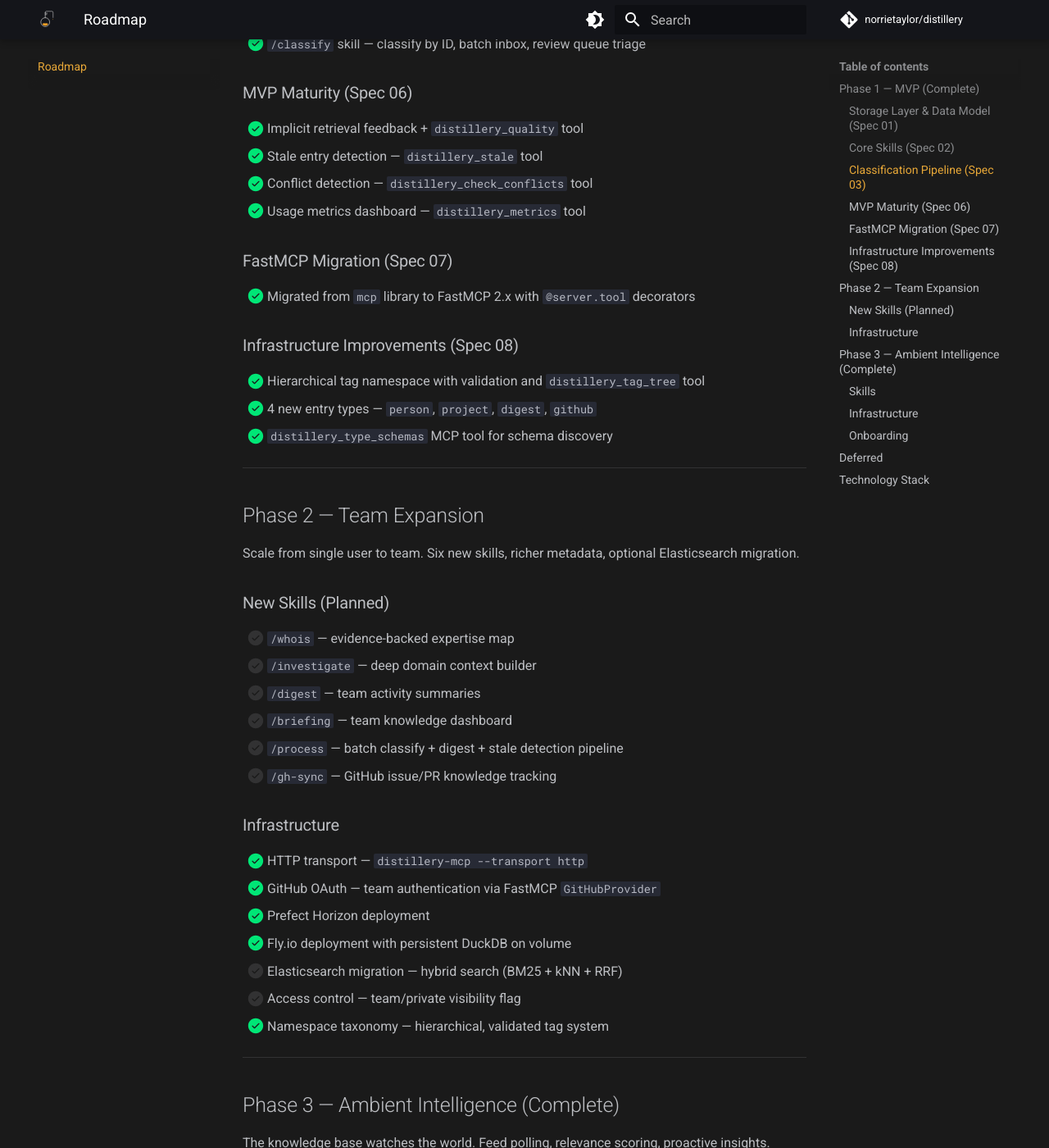
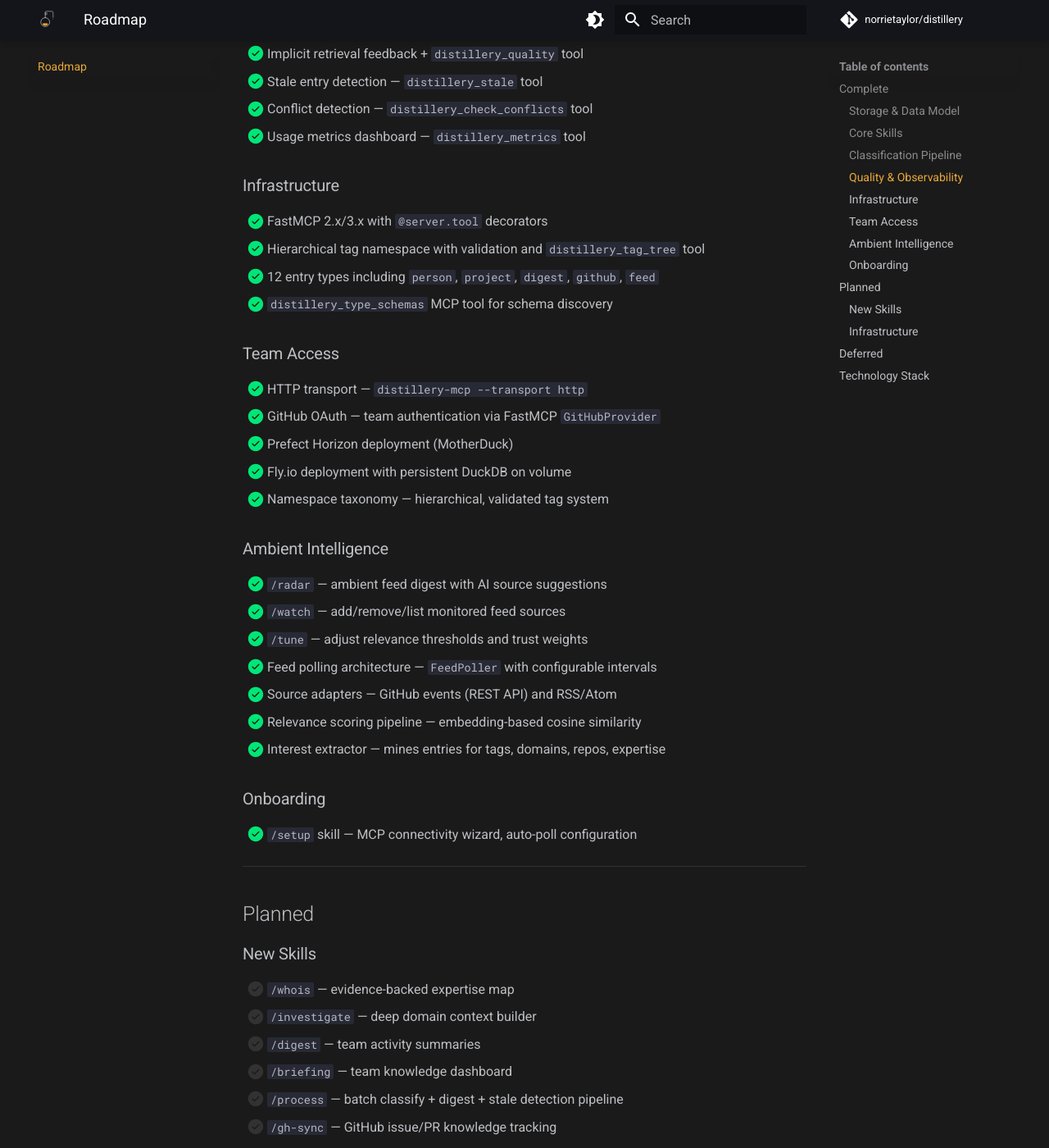
Before and after one commit to norrietaylor/distillery, an MkDocs documentation site: the page built from docs/roadmap.md, in a window 1280 px wide and 1400 px high, scrolled down 1019 px. Shown: the whole window at 82% size. Built offline with MkDocs 1.6.1 and Material for MkDocs 9.7.7, drawn with Linux system fonts in a browser that asks for light colours; comment, search, counter and statistics services are not loaded; some of the changed text lies outside the part shown.

Commit message:
docs: simplify roadmap — remove phase numbers and spec references
Reorganized into Complete, Planned, and Deferred sections.

Co-Authored-By: Claude Opus 4.6 (1M context) <noreply@anthropic.com>

```diff
--- a/docs/roadmap.md
+++ b/docs/roadmap.md
@@ -1,19 +1,17 @@
 # Roadmap
 
-## Phase 1 — MVP (Complete)
+## Complete
 
-The foundation: storage layer, 6 core skills, classification pipeline.
-
-### Storage Layer & Data Model (Spec 01)
+### Storage & Data Model
 - [x] `Entry` data model with structured metadata and type-specific extensions
 - [x] `DistilleryStore` protocol — async storage abstraction enabling backend migration
 - [x] DuckDB backend with VSS extension and HNSW index (cosine similarity)
 - [x] Configurable embedding providers (Jina v3 default, OpenAI adapter)
 - [x] Embedding model lock via `_meta` table — prevents mixed-model corruption
-- [x] MCP server with 7 core tools (store, get, update, search, find_similar, list, status)
+- [x] MCP server with 22 tools over stdio and streamable-HTTP
 - [x] `distillery.yaml` config system with validation
 
-### Core Skills (Spec 02)
+### Core Skills
 - [x] `/distill` — session knowledge capture with duplicate detection
 - [x] `/recall` — semantic search with provenance display
 - [x] `/pour` — multi-pass retrieval + structured synthesis with citations
@@ -21,33 +19,47 @@ The foundation: storage layer, 6 core skills, classification pipeline.
 - [x] `/minutes` — meeting notes with `--update` (append) and `--list` modes
 - [x] Shared `CONVENTIONS.md` — author/project identification, error handling patterns
 
-### Classification Pipeline (Spec 03)
+### Classification Pipeline
 - [x] `ClassificationEngine` — LLM prompt-based type assignment with confidence scoring
 - [x] `DeduplicationChecker` — skip/merge/link/create at configurable thresholds
-- [x] 4 new MCP tools: classify, review_queue, resolve_review, check_dedup
 - [x] `/classify` skill — classify by ID, batch inbox, review queue triage
 
-### MVP Maturity (Spec 06)
+### Quality & Observability
 - [x] Implicit retrieval feedback + `distillery_quality` tool
 - [x] Stale entry detection — `distillery_stale` tool
 - [x] Conflict detection — `distillery_check_conflicts` tool
 - [x] Usage metrics dashboard — `distillery_metrics` tool
 
-### FastMCP Migration (Spec 07)
-- [x] Migrated from `mcp` library to FastMCP 2.x with `@server.tool` decorators
+### Infrastructure
+- [x] FastMCP 2.x/3.x with `@server.tool` decorators
+- [x] Hierarchical tag namespace with validation and `distillery_tag_tree` tool
+- [x] 12 entry types including `person`, `project`, `digest`, `github`, `feed`
+- [x] `distillery_type_schemas` MCP tool for schema discovery
 
-### Infrastructure Improvements (Spec 08)
-- [x] Hierarchical tag namespace with validation and `distillery_tag_tree` tool
-- [x] 4 new entry types — `person`, `project`, `digest`, `github`
-- [x] `distillery_type_schemas` MCP tool for schema discovery
+### Team Access
+- [x] HTTP transport — `distillery-mcp --transport http`
+- [x] GitHub OAuth — team authentication via FastMCP `GitHubProvider`
+- [x] Prefect Horizon deployment (MotherDuck)
+- [x] Fly.io deployment with persistent DuckDB on volume
+- [x] Namespace taxonomy — hierarchical, validated tag system
+
+### Ambient Intelligence
+- [x] `/radar` — ambient feed digest with AI source suggestions
+- [x] `/watch` — add/remove/list monitored feed sources
+- [x] `/tune` — adjust relevance thresholds and trust weights
+- [x] Feed polling architecture — `FeedPoller` with configurable intervals
+- [x] Source adapters — GitHub events (REST API) and RSS/Atom
+- [x] Relevance scoring pipeline — embedding-based cosine similarity
+- [x] Interest extractor — mines entries for tags, domains, repos, expertise
+
+### Onboarding
+- [x] `/setup` skill — MCP connectivity wizard, auto-poll configuration
 
 ---
 
-## Phase 2 — Team Expansion
+## Planned
 
-Scale from single user to team. Six new skills, richer metadata, optional Elasticsearch migration.
-
-### New Skills (Planned)
+### New Skills
 - [ ] `/whois` — evidence-backed expertise map
 - [ ] `/investigate` — deep domain context builder
 - [ ] `/digest` — team activity summaries
@@ -56,34 +68,8 @@ Scale from single user to team. Six new skills, richer metadata, optional Elasti
 - [ ] `/gh-sync` — GitHub issue/PR knowledge tracking
 
 ### Infrastructure
-- [x] HTTP transport — `distillery-mcp --transport http`
-- [x] GitHub OAuth — team authentication via FastMCP `GitHubProvider`
-- [x] Prefect Horizon deployment
-- [x] Fly.io deployment with persistent DuckDB on volume
 - [ ] Elasticsearch migration — hybrid search (BM25 + kNN + RRF)
 - [ ] Access control — team/private visibility flag
-- [x] Namespace taxonomy — hierarchical, validated tag system
-
----
-
-## Phase 3 — Ambient Intelligence (Complete)
-
-The knowledge base watches the world. Feed polling, relevance scoring, proactive insights.
-
-### Skills
-- [x] `/radar` — ambient feed digest with AI source suggestions
-- [x] `/watch` — add/remove/list monitored feed sources
-- [x] `/tune` — adjust relevance thresholds and trust weights
-
-### Infrastructure
-- [x] Feed polling architecture — `FeedPoller` with configurable intervals
-- [x] Source adapters — GitHub events (REST API) and RSS/Atom
-- [x] Relevance scoring pipeline — embedding-based cosine similarity
-- [x] Interest extractor — mines entries for tags, domains, repos, expertise
-- [x] 5 new MCP tools: watch, poll, interests, suggest_sources, rescore
-
-### Onboarding
-- [x] `/setup` skill — MCP connectivity wizard, auto-poll configuration
 
 ---
 
```
